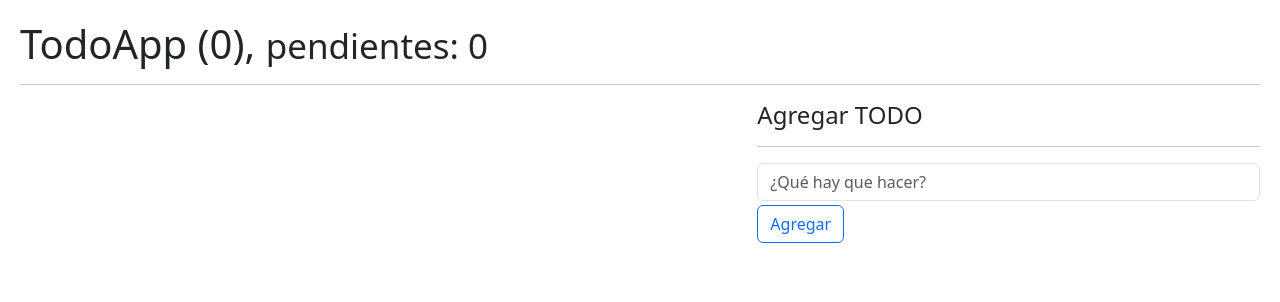
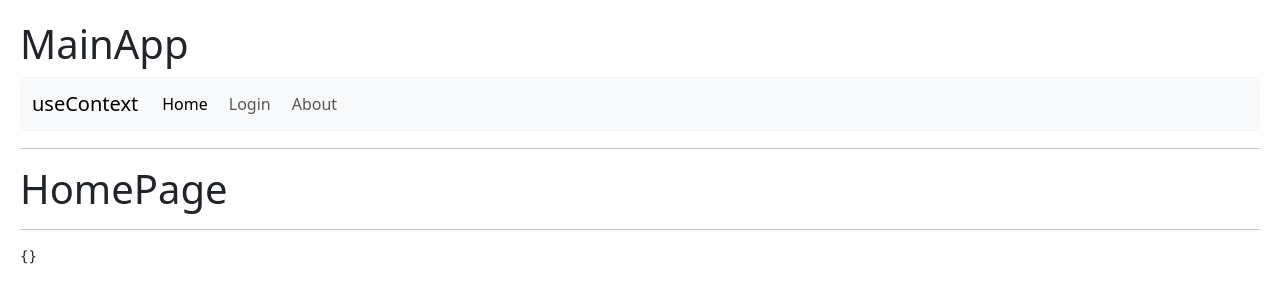
Before and after one commit to Franccesco1907/HooksApp, a React (Vite) app: page / in a window 1280 px wide. Shown: the top 302 px of the page. Built offline with nearby package versions, Linux system fonts and the light colour scheme.

Commit message:
feat(useContext): add useContext example with UserContext

```diff
--- a/package.json
+++ b/package.json
@@ -11,7 +11,8 @@
   },
   "dependencies": {
     "react": "^18.2.0",
-    "react-dom": "^18.2.0"
+    "react-dom": "^18.2.0",
+    "react-router-dom": "^6.21.1"
   },
   "devDependencies": {
     "@types/react": "^18.2.37",
--- /dev/null
+++ b/src/09-useContext/AboutPage.jsx
@@ -0,0 +1,8 @@
+export const AboutPage = () => {
+  return (
+      <>
+        <h1>AboutPage</h1>
+        <hr />
+      </>
+  )
+}
--- /dev/null
+++ b/src/09-useContext/HomePage.jsx
@@ -0,0 +1,17 @@
+import { useContext } from "react";
+import { UserContext } from "./context/UserContext";
+
+export const HomePage = () => {
+
+  const { user } = useContext(UserContext);
+  return (
+      <>
+        <h1>HomePage <small>{ user?.name} </small> </h1>
+        <hr />
+
+        <pre>
+          {JSON.stringify(user)}
+        </pre>
+      </>
+  )
+}
--- /dev/null
+++ b/src/09-useContext/LoginPage.jsx
@@ -0,0 +1,27 @@
+import { useContext } from "react"
+import { UserContext } from "./context/UserContext";
+
+export const LoginPage = () => {
+
+  const { user, setUser }= useContext(UserContext);
+  return (
+      <>
+        <h1>LoginPage</h1>
+        <hr />
+
+        <pre>
+          {JSON.stringify(user)}
+        </pre>
+
+        <button
+          className="btn btn-primary"
+          onClick={() => setUser({
+            id: 1234,
+            name: 'Franccesco',
+            email: 'fjaimes@pucp.edu.pe'})}
+        >
+          Set User
+        </button>
+      </>
+  )
+}
--- /dev/null
+++ b/src/09-useContext/MainApp.jsx
@@ -0,0 +1,31 @@
+import { Routes, Route, Navigate } from 'react-router-dom'
+import { HomePage } from './HomePage'
+import { AboutPage } from './AboutPage'
+import { LoginPage } from './LoginPage'
+import { NavBar } from './NavBar'
+import { UserProvider } from './context/UserProvider'
+
+export const MainApp = () => {
+    return (
+        <UserProvider>
+          <h1>MainApp</h1>
+          {/* <a href="/">Home</a>
+          <a href="/about">About</a>
+          <a href="/login">Login</a> */}
+          {/* <Link href="/">Home</Link>
+          <Link href="/about">About</Link>
+          <Link href="/login">Login</Link> */}
+          <NavBar />
+          <hr />
+
+          <Routes>
+            <Route path='/' element={<HomePage />}/>
+            <Route path='login' element={<LoginPage />}/>
+            <Route path='about' element={<AboutPage />}/>
+
+            {/* <Route path='/*' element={<LoginPage />}/> */}
+            <Route path='/*' element={<Navigate to='login'/>}/>
+          </Routes>
+        </UserProvider>
+    )
+}
--- /dev/null
+++ b/src/09-useContext/NavBar.jsx
@@ -0,0 +1,38 @@
+import { Link, NavLink } from 'react-router-dom'
+
+export const NavBar = () => {
+  return (
+    <>
+      {/* <Link to="/">Home</Link>
+      <Link to="/about">About</Link>
+      <Link to="/login">Login</Link> */}
+      <nav className="navbar navbar-expand-lg bg-body-tertiary rounded-3">
+        <div className="container-fluid">
+          <Link className="navbar-brand" to="#">useContext</Link>
+          <div className="collapse navbar-collapse" id="navbarNav">
+            <ul className="navbar-nav">
+              <NavLink
+                className={({ isActive }) => `nav-link ${isActive ? 'active' : ''}`}
+                to='/'
+              >
+                Home
+              </NavLink>
+              <NavLink
+                className={({ isActive }) => `nav-link ${isActive ? 'active' : ''}`}
+                to='/login'
+              >
+                Login
+              </NavLink>
+              <NavLink
+                className={({ isActive }) => `nav-link ${isActive ? 'active' : ''}`}
+                to='/about'
+              >
+                About
+              </NavLink>
+            </ul>
+          </div>
+        </div>
+      </nav>
+    </>
+  )
+}
--- /dev/null
+++ b/src/09-useContext/context/UserContext.jsx
@@ -0,0 +1,3 @@
+import { createContext } from "react"
+
+export const UserContext = createContext()
--- /dev/null
+++ b/src/09-useContext/context/UserProvider.jsx
@@ -0,0 +1,18 @@
+import { useState } from "react"
+import { UserContext } from "./UserContext"
+
+// const user = {
+//   id: 1234,
+//   name: 'Franccesco',
+//   email: 'fjaimes@idat.edu.pe'
+// }
+
+export const UserProvider = ({ children }) => {
+  const [user, setUser] = useState({})
+  return (
+    // <UserContext.Provider value={{hola: 'mundo', user}}>
+    <UserContext.Provider value={{user, setUser}}>
+      {children}
+    </UserContext.Provider>
+  )
+}
--- a/src/index.css
+++ b/src/index.css
@@ -5,3 +5,7 @@
 button {
   margin-right: 10px;
 }
+
+a {
+  margin-right: 5px;
+}
--- a/src/main.jsx
+++ b/src/main.jsx
@@ -1,5 +1,6 @@
 import React from 'react'
 import ReactDOM from 'react-dom/client'
+import { BrowserRouter } from 'react-router-dom'
 // import { HooksApp } from './HooksApp'
 // import { CounterApp } from './01-useState/CounterApp'
 // import { CounterWithCustomHook } from './01-useState/CounterWithCustomHook'
@@ -13,12 +14,14 @@
 // import { CallbackHook } from './06-memos/CallbackHook'
 // import { Padre } from './07-tarea-memo/Padre'
 // import './08-useReducer/intro-reducer'
-import { TodoApp } from './08-useReducer/TodoApp'
-
+// import { TodoApp } from './08-useReducer/TodoApp'
+import { MainApp } from './09-useContext/MainApp'
 import './index.css'
 
 ReactDOM.createRoot(document.getElementById('root')).render(
+  <BrowserRouter>
     <React.StrictMode>
+
       {/* <HooksApp /> */}
       {/* <CounterApp /> */}
       {/* <CounterWithCustomHook /> */}
@@ -31,6 +34,8 @@
       {/* <MemoHook /> */}
       {/* <CallbackHook /> */}
       {/* <Padre /> */}
-    <TodoApp />
-  </React.StrictMode>,
+      {/* <TodoApp />  */}
+      <MainApp />
+    </React.StrictMode>
+  </BrowserRouter>
 )
```
Also changed, not shown: 1 other file (tests, documents, lock files or other folders). Lines whose indentation alone changed are shown as unchanged.
